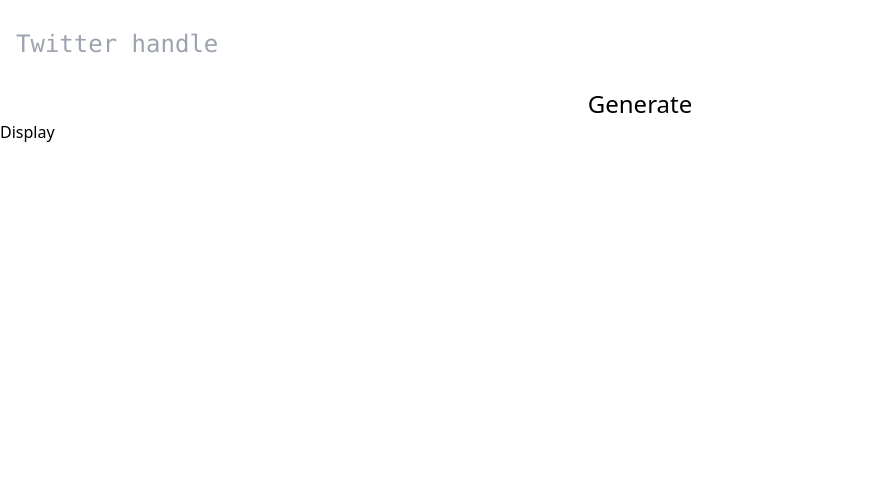
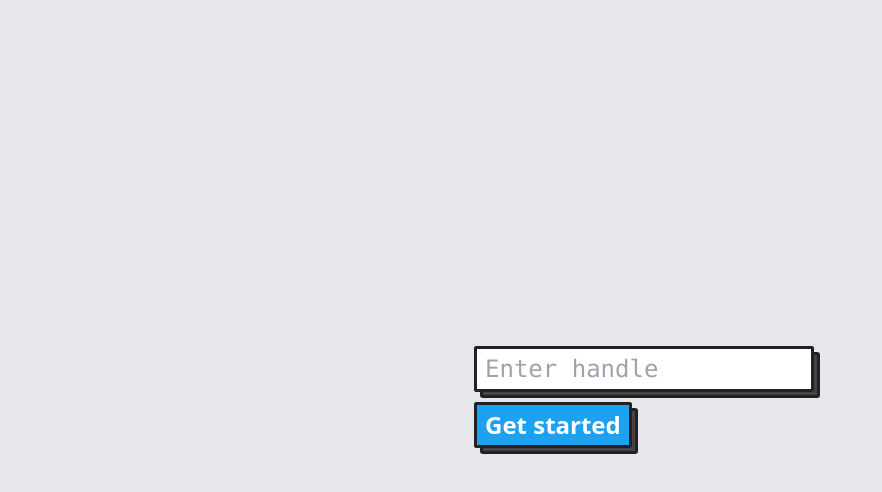
Before and after one commit to ExoticEagle/axis-hack-bot, a React (Create React App) app in the folder frontend/: page / in a window 1280 px wide. Shown: the top 492 px of the page, without its empty margins (0-882 px from the left). Built offline with nearby package versions, Linux system fonts and the light colour scheme.

Commit message:
change styling

```diff
--- a/frontend/public/index.html
+++ b/frontend/public/index.html
@@ -6,7 +6,7 @@
       rel="stylesheet"
     />
     <meta name="viewport" content="width=device-width, initial-scale=1.0">
-
+    <link rel="stylesheet" href="/blocks.min.css" />
     <title>I am a bot</title>
   </head>
   <body>
--- a/frontend/src/App.js
+++ b/frontend/src/App.js
@@ -1,6 +1,7 @@
 import React from "react";
 import Home from "./Home";
 import History from "./History";
+import Login from "./Login";
 
 import { BrowserRouter as Router, Switch, Route } from "react-router-dom";
 
@@ -8,8 +9,9 @@
   return (
     <Router>
       <Switch>
-        <Route exact path="/" component={Home} />
+        <Route exact path="/" component={Login} />
         <Route exact path="/history" component={History} />
+        <Route exact path="/home" component={Home} />
       </Switch>
     </Router>
   );
--- a/frontend/src/History.js
+++ b/frontend/src/History.js
@@ -56,9 +56,12 @@
   render() {
     return (
       <div>
-        <button onClick={this.handleHistory}>Refresh</button>
+        <button class="blocks accent" onClick={this.handleHistory}>
+          Refresh
+        </button>
         {this.state.onDisplay && this.renderHistory()}
         <button
+          class="blocks"
           onClick={() => {
             this.history.goBack();
           }}
--- a/frontend/src/Home.js
+++ b/frontend/src/Home.js
@@ -23,6 +23,7 @@
       id: "fdsdsf",
       text: "dfsdafsf",
     };
+    this.state.isReplyButtonVisible = false;
     this.state.openReplyDialog = false;
     this.state.replyingIndex = -1;
     this.history = this.props.history;
@@ -37,9 +38,9 @@
   }
   createform() {
     return (
-      <div className=" sm:mb-2 sm:mb-2  lg:mb-4 lg:mt-4 ">
+      <div className=" sm:mb-2 sm:mb-2  pd-4 ">
         <form className="lg:space-y-2 font-mono sm-text-sm lg:text-2xl ">
-          <div class="">
+          <div class="blocks outline-none">
             <input
               type="text"
               placeholder="Twitter handle"
@@ -55,10 +56,8 @@
 
   renderTweets() {
     return this.state.tweets.map((tweet, index) => (
-      <tr>
-        <th scope="col">
-          <span
-            class=" text-left text-xs"
+      <div
+        class="m-4 "
         onClick={() => {
           this.setState({
             replyingIndex: index,
@@ -68,13 +67,11 @@
         }}
       >
         <Tweet tweetId={tweet[1]} />
-            {this.renderReplyButton(tweet)}
-          </span>
-          {/* <span class=" text-left  text-xs">{tweet.tweetText}</span>
-          <span class=" text-left text-xs">{tweet.replyText}</span>
-          <span class=" text-left text-xs">{tweet.replyID}</span> */}
-        </th>
-      </tr>
+
+        <div class="flex item-end">
+          {this.state.isReplyButtonVisible && this.renderReplyButton(tweet)}
+        </div>
+      </div>
     ));
   }
 
@@ -93,17 +90,19 @@
       .then(() => {
         this.setState({
           onDisplay: true,
+          isReplyButtonVisible: true,
         });
       });
   }
   renderGenerateButton() {
     return (
-      <div>
+      <div class="items item-end mt-3">
         <button
-          className={"w-full blocks accent text-2xl"}
+          className="blocks accent m-4 bg-indigo-300 item-end text-md"
           onClick={this.handleGenerateButton}
+          style={{ "--block-accent-color": "#1DA1F2" }}
         >
-          Generate
+          Display Tweets
         </button>
       </div>
     );
@@ -158,12 +157,14 @@
     return (
       <div>
         <a
+          class="blocks accent"
+          style={{ "--block-accent-color": "#1DA1F2" }}
           onClick={() => {
             this.updateHistory(tweet);
           }}
           href={tweetURL}
         >
-          Reply on Twitter
+          Reply
         </a>
       </div>
     );
@@ -175,13 +176,17 @@
         {this.createform()}
         {this.renderGenerateButton()}
         {this.state.onDisplay && this.renderTweets()}
+        <div className="">
           <button
+            class="blocks accent p-5 "
             onClick={() => {
               this.history.push("/history");
             }}
+            style={{ "--block-accent-color": "#1DA1F2" }}
           >
-          Display
+            History
           </button>
+        </div>
       </div>
     );
   }
--- /dev/null
+++ b/frontend/src/Login.js
@@ -0,0 +1,40 @@
+import React from "react";
+
+class Login extends React.Component {
+  constructor(props) {
+    super(props);
+    this.state = {};
+    this.renderLoginButton = this.renderLoginButton.bind(this);
+    this.history = this.props.history;
+  }
+  renderLoginButton() {
+    return (
+      <div class="m-auto text-center">
+        <div class="blocks mb-4 w-full">
+          <input
+            type="text"
+            placeholder="Enter handle"
+            className=" text-2xl font-mono text-left w-full outline-none"
+          />
+        </div>
+        <button
+          className=" blocks accent text-2xl mx-auto w-auto inline-block"
+          onClick={() => {
+            this.history.push("/home");
+          }}
+          style={{ "--block-accent-color": "#1DA1F2" }}
+        >
+          Get started
+        </button>
+      </div>
+    );
+  }
+  render() {
+    return (
+      <div class="text-center bg-gray-200  h-screen  flex items-center overflow-hidden ">
+        {this.renderLoginButton()}
+      </div>
+    );
+  }
+}
+export default Login;
```
Also changed, not shown: frontend/public/blocks.min.css (added, +2 -0 lines), frontend/src/App.css (deleted, +0 -38 lines). Lines whose indentation alone changed are shown as unchanged.
